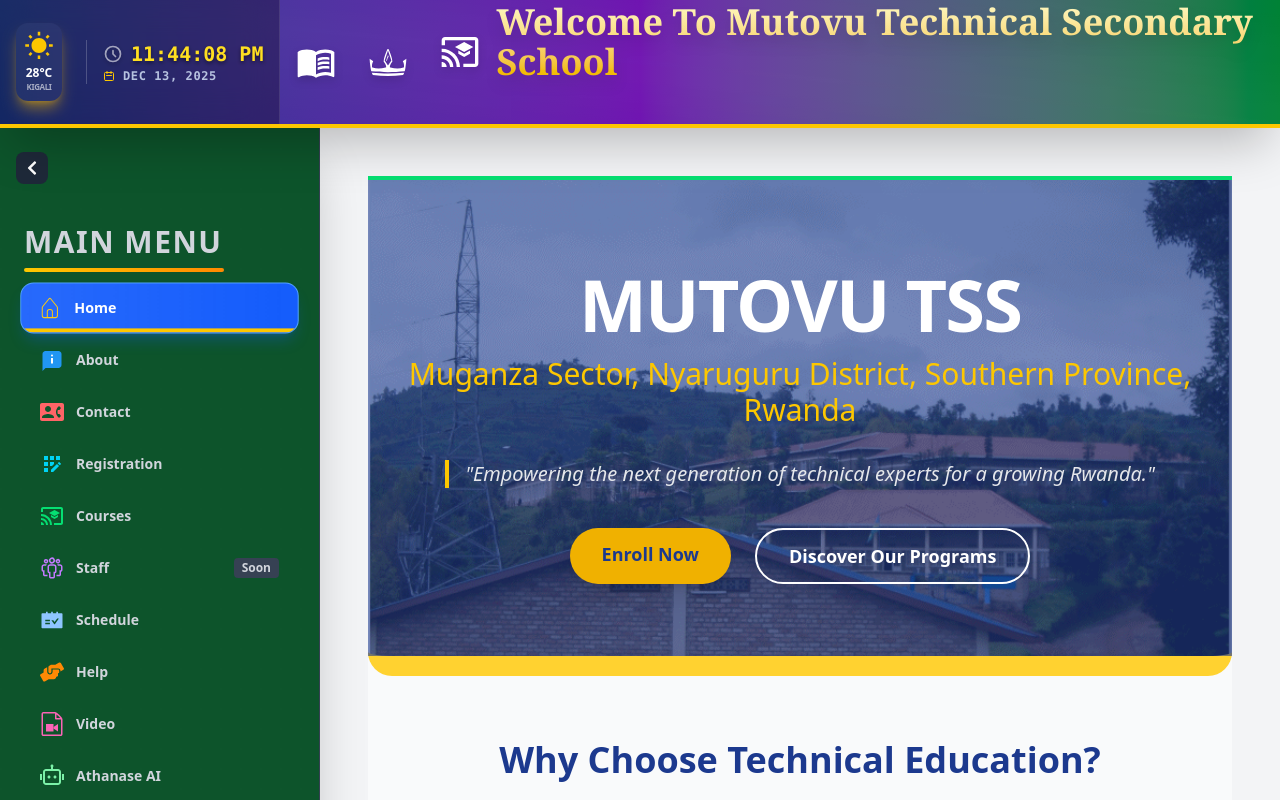
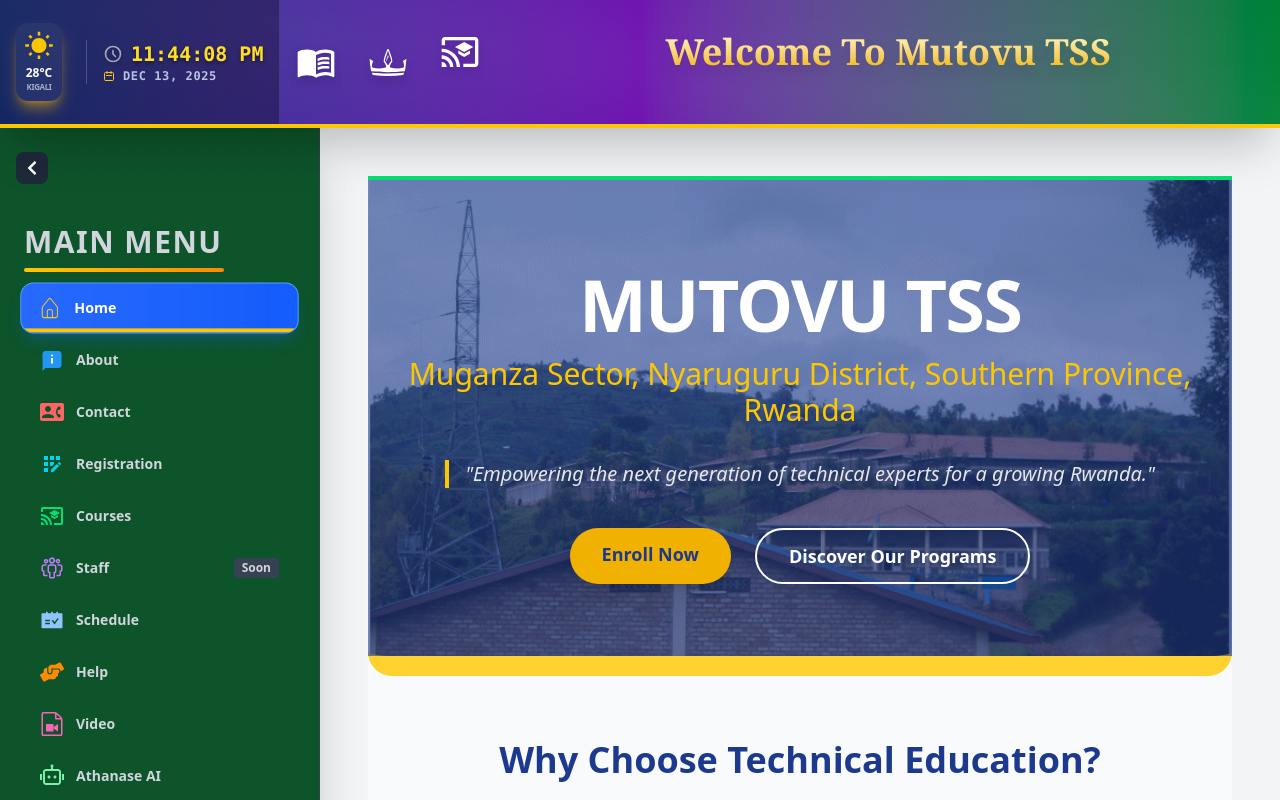
Before and after one commit to athanase12/mutovutss, a React (Vite) app: page / in a window 1280 px wide. Shown: the top 800 px of the page. Built offline with nearby package versions, Linux system fonts and the light colour scheme.

Commit message:
Update Scrolling.jsx

```diff
--- a/src/pages/Scrolling.jsx
+++ b/src/pages/Scrolling.jsx
@@ -115,7 +115,7 @@ const ScrollingText = () => {
                     animate-none md:animate-bounce
                 "
             >
-                Welcome To Mutovu Technical Secondary School
+                Welcome To Mutovu TSS
             </div>
 
             {/* Aesthetic Flare */}
```
